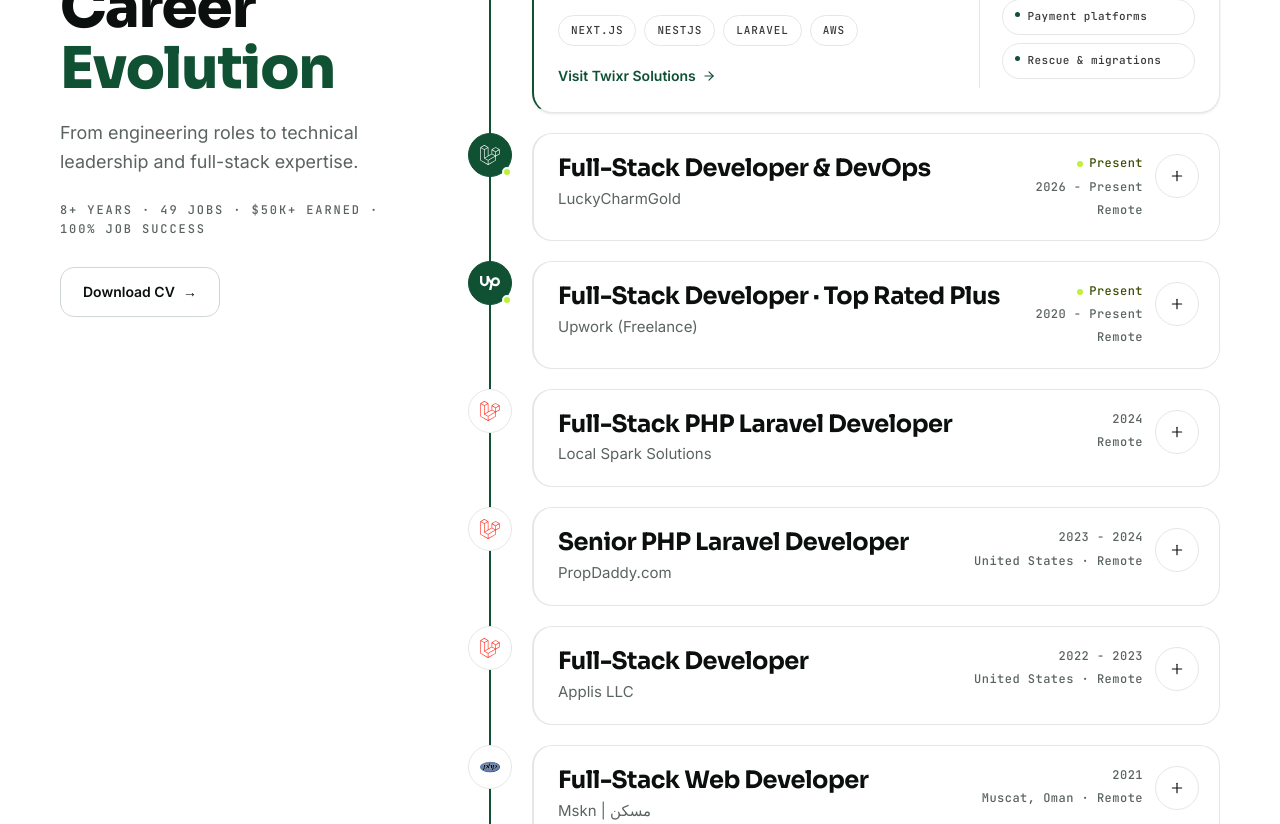
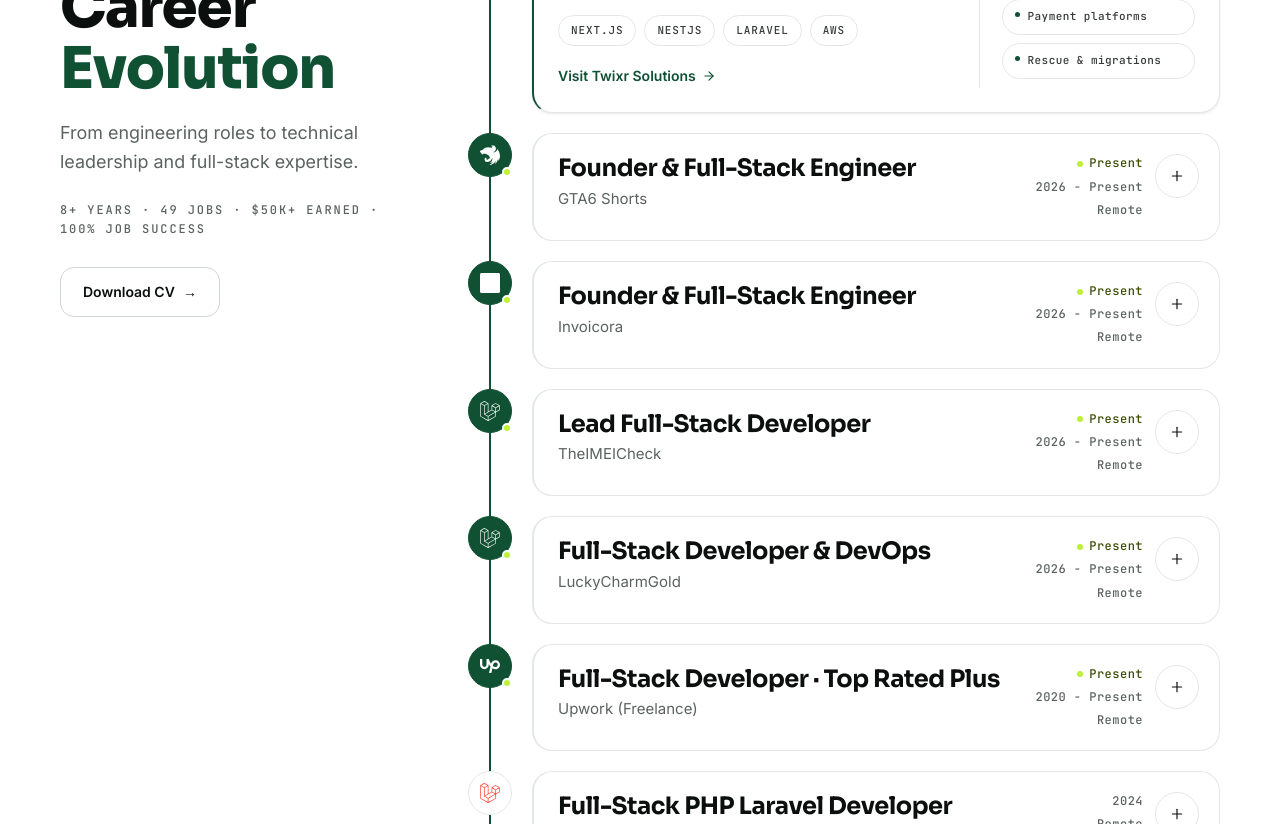
Before and after one commit to aliraza93/twixr-solutions, a Next.js app: page / in a window 1280 px wide. Shown: the part 5340-6164 px from the top of the page. Built offline with nearby package versions, Linux system fonts and the light colour scheme; no server answers; the database is empty.

Commit message:
Add GTA6 Shorts, Invoicora and TheIMEICheck to career timeline

```diff
--- a/content/experience.ts
+++ b/content/experience.ts
@@ -78,6 +78,57 @@ export const experienceRoles: ExperienceRole[] = [
     href: "https://luckycharmgold.com",
     logo: "logos:laravel",
     categories: ["E-commerce", "DevOps"],
+    projects: [],
+  },
+  {
+    title: "Lead Full-Stack Developer",
+    company: "TheIMEICheck",
+    start: "2026-01",
+    end: null,
+    present: true,
+    period: "2026 - Present",
+    location: "Remote",
+    country: null,
+    desc: "IMEI verification SaaS built end to end on one Laravel codebase - a pay-per-result client dashboard with bulk checks and Excel export, an admin back office mapping one catalogue onto several providers, a CMS for every public page, and a reseller REST API.",
+    tech: ["Laravel", "React", "MySQL", "REST API"],
+    highlights: ["Pay-per-result dashboard", "Multi-provider admin", "Reseller REST API"],
+    href: "https://theimeicheck.com",
+    logo: "logos:laravel",
+    categories: ["SaaS", "APIs"],
+    projects: [],
+  },
+  {
+    title: "Founder & Full-Stack Engineer",
+    company: "Invoicora",
+    start: "2026-01",
+    end: null,
+    present: true,
+    period: "2026 - Present",
+    location: "Remote",
+    country: null,
+    desc: "Free invoice generator in 31 languages and 150+ currencies that grew into an invoicing platform - workspaces, a REST API, signed webhooks and delivery logs, all on one shared template engine.",
+    tech: ["Next.js", "TypeScript", "Redis", "REST API"],
+    highlights: ["31 languages, RTL", "REST API & signed webhooks", "No signup, browser-only"],
+    href: "https://www.invoicora.com",
+    logo: "logos:typescript-icon",
+    categories: ["SaaS", "APIs"],
+    projects: [],
+  },
+  {
+    title: "Founder & Full-Stack Engineer",
+    company: "GTA6 Shorts",
+    start: "2026-11",
+    end: null,
+    present: true,
+    period: "2026 - Present",
+    location: "Remote",
+    country: null,
+    desc: "AI clipping SaaS that turns long gaming streams into ranked, captioned vertical shorts - a Next.js app, NestJS API and Python clip worker, with an in-app editor, subscriptions, an admin panel and lifecycle email.",
+    tech: ["Next.js", "NestJS", "Python", "PostgreSQL"],
+    highlights: ["AI moment detection", "In-app clip editor", "Subscriptions & admin panel"],
+    href: "https://www.gtasixshorts.com",
+    logo: "logos:nestjs",
+    categories: ["SaaS", "AI"],
     projects: [],
   },
   {
```
